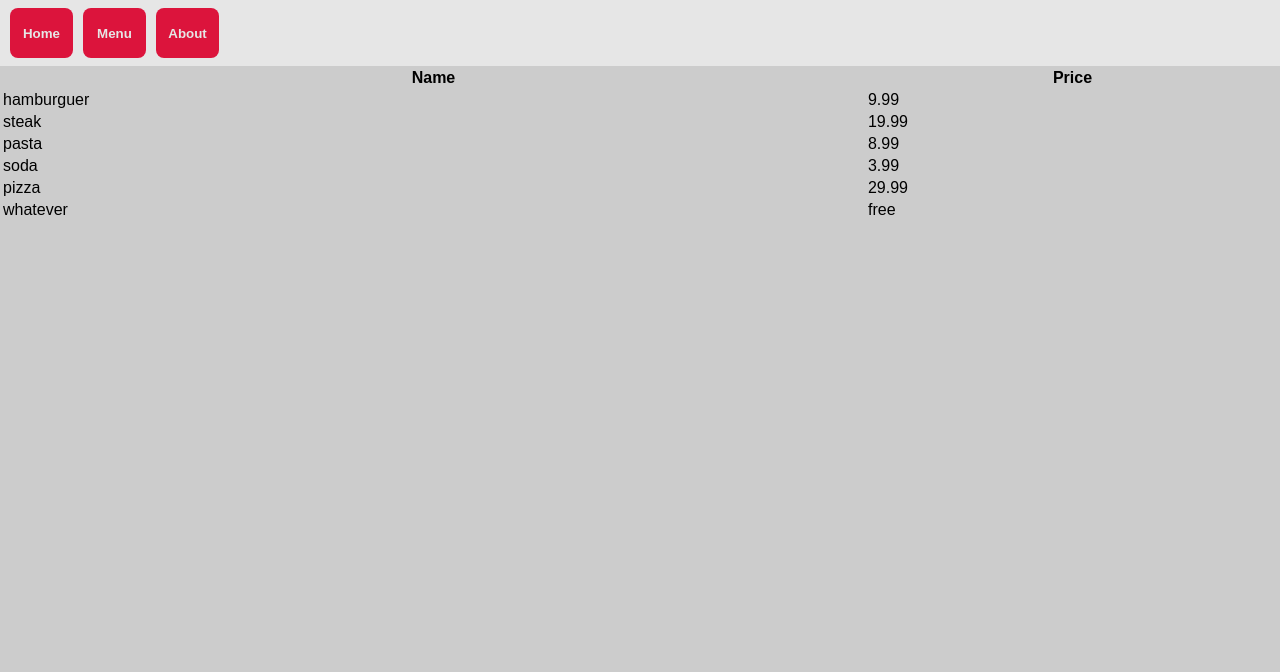
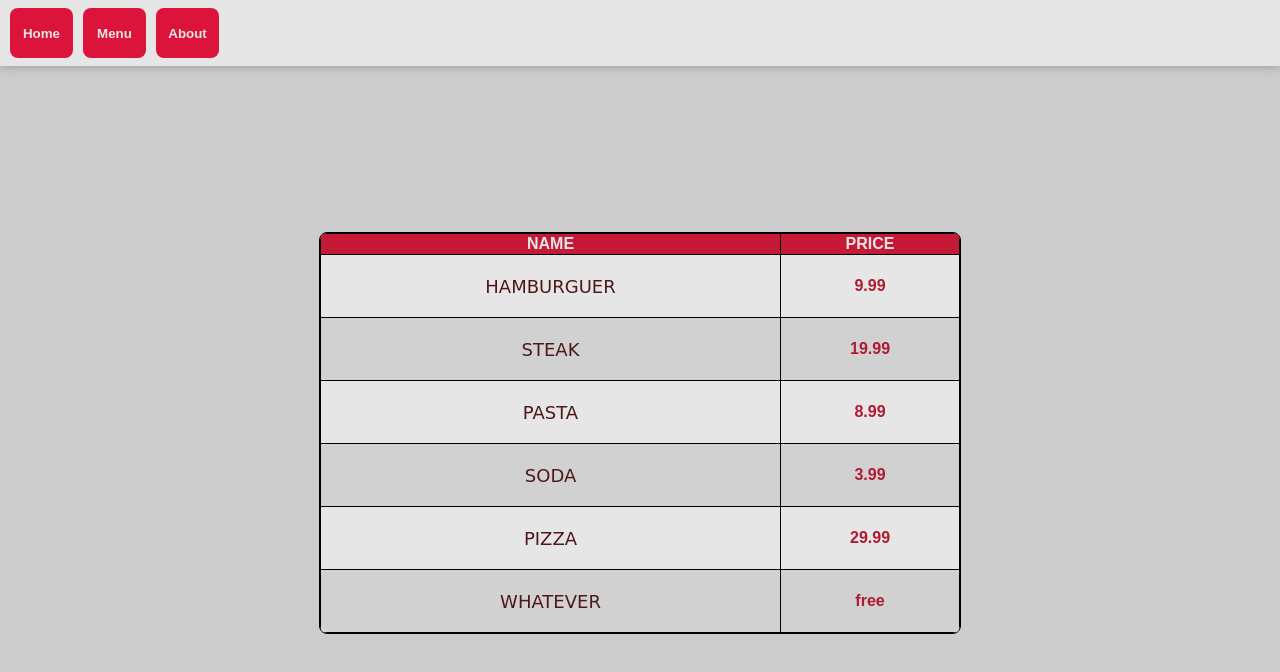
Before and after one commit to Meight76/restaurant-page, a website built with webpack: page src/template.html in a window 1280 px wide. Built offline with nearby package versions, Linux system fonts and the light colour scheme.

Commit message:
add style to menu

```diff
--- a/src/menu.js
+++ b/src/menu.js
@@ -1,6 +1,12 @@
 import {contentDiv} from "./index.js";
 
 export function menu() {
+
+    contentDiv.style.alignItems = "center";
+    contentDiv.style.justifyContent = "center";
+
+    const divForTable = document.createElement("div");
+    divForTable.setAttribute("id", "table-div");
 
     // create table element
 
@@ -26,8 +32,11 @@ export function menu() {
     priceColumn.setAttribute("scope", "col");
     priceColumn.classList.add("column-cell");
 
-    tableHeader.appendChild(nameColumn);
-    tableHeader.appendChild(priceColumn);
+    const tableHeaderRow = document.createElement("tr");
+    tableHeaderRow.appendChild(nameColumn);
+    tableHeaderRow.appendChild(priceColumn);
+
+    tableHeader.appendChild(tableHeaderRow);
 
     const tableBody = document.createElement("tbody");
     tableBody.appendChild(createTr("hamburguer", 9.99));
@@ -41,7 +50,8 @@ export function menu() {
 
     table.appendChild(tableHeader);
     table.appendChild(tableBody);
-    contentDiv.appendChild(table);
+    divForTable.appendChild(table);
+    contentDiv.appendChild(divForTable);
 
 }
 
--- a/src/style.css
+++ b/src/style.css
@@ -1,5 +1,6 @@
 :root {
     --light-white: hsl(0 0% 90%);
+    --dark-white: hsl(0 0% 82%);
     --light-gray: hsl(0 0% 80%);
     --color-50: #DC143C;
     --color-100: #C61937;
@@ -34,7 +35,10 @@ body {
 
 .header {
     grid-area: header;
+    position: relative;
+    z-index: 1;
     height: 50px;
+    box-shadow: 0 0 10px hsl(0 0% 0% / 0.3);
     padding: 8px 10px 8px 10px;
     background-color: var(--light-white);
 
@@ -45,6 +49,7 @@ body {
 
         button {
             background-color: var(--color-50);
+            cursor: pointer;
             color: var(--light-white);
             font-weight: 600;
             border: none;
@@ -72,6 +77,56 @@ body {
         font-weight: 900;
     }
 
+    #table-div {
+        border-radius: 8px;
+        border: 1px solid black;
+        overflow: hidden;
+    }
+
+    #menu-table {
+        border: 1px solid black;
+        width: 50vw;
+        height: 50vh;
+        border-collapse: collapse;
+
+        td,
+        th {
+            border: 1px solid black;
+            background-color: var(--light-white);
+        }
+
+        tr:nth-child(even) {
+            td{
+                background-color: var(--dark-white);
+            }
+        }
+        tr:hover {
+            td,
+            th {
+                background-color: hsl(from var(--color-50) h s l / 0.1);
+            }
+        }
+
+        .column-cell {
+            background-color: var(--color-100) !important;
+            color: var(--light-white);
+            text-transform: uppercase;
+        }
+
+        td:first-of-type {
+            color:var(--color-700);
+            font-family: cursive;
+            text-align: center;
+            text-transform: uppercase;
+            font-size: 18px;
+        }
+        td:last-of-type {
+            color:var(--color-200);
+            font-weight: 800;
+            text-align: center;
+        }
+    }
+
     svg {
         width: 300px;
         align-self: center;
```
